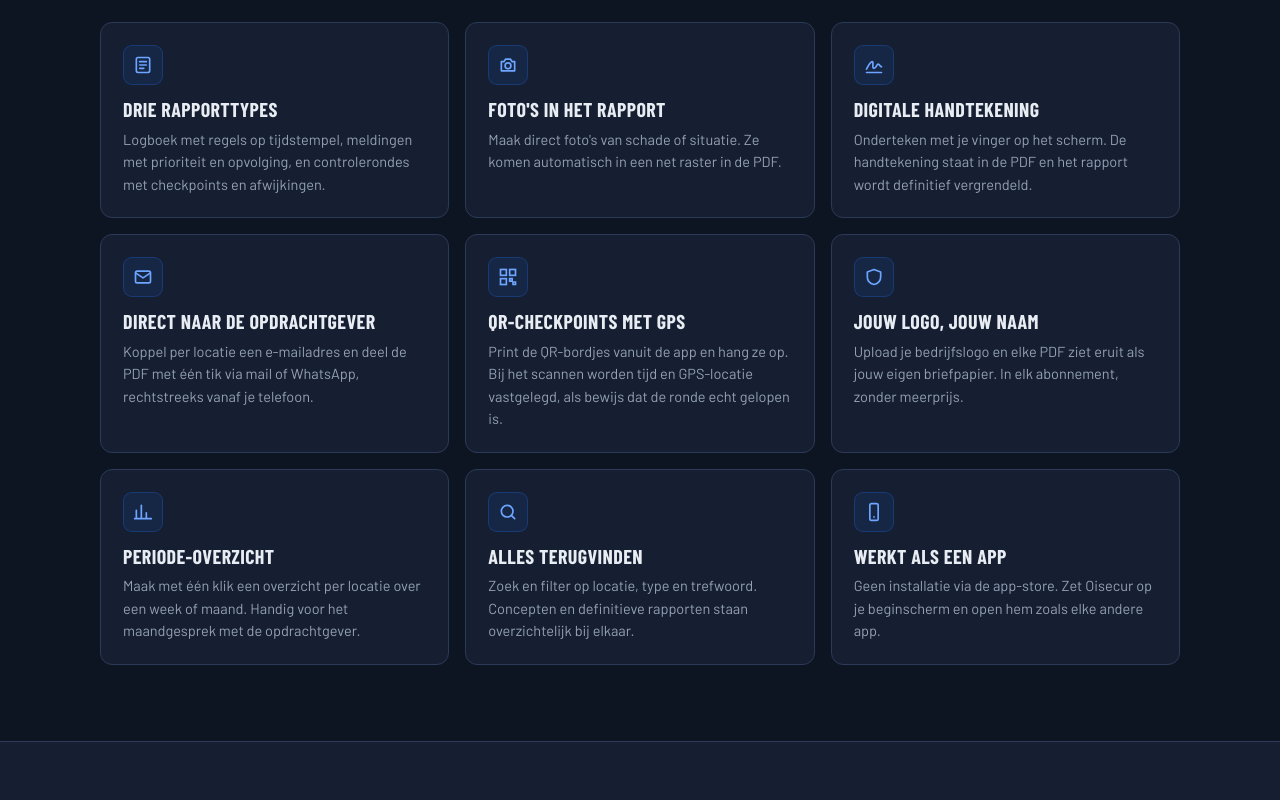
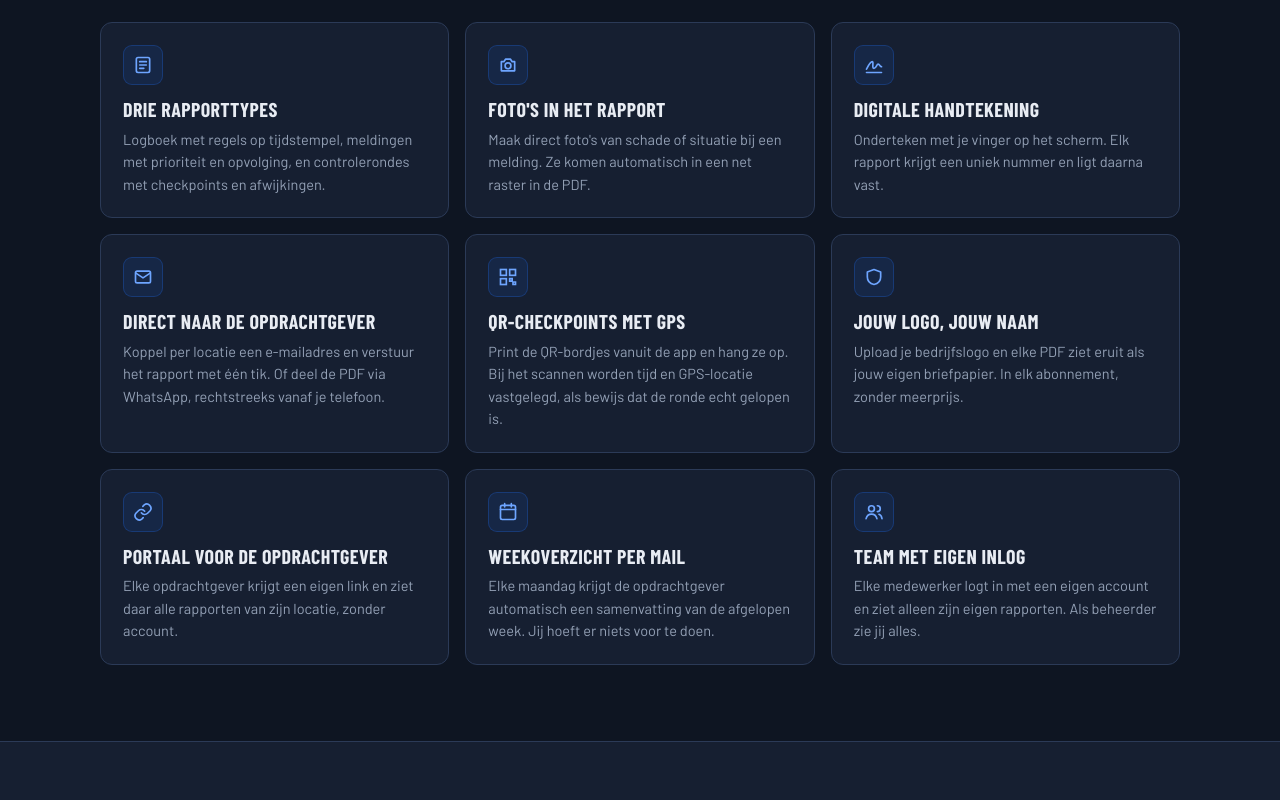
Before and after one commit to Skbbhv/oisecur, a website: page index.html in a window 1280 px wide. Shown: the part 1840-2640 px from the top of the page. Drawn offline with nearby package versions, Linux system fonts and the light colour scheme.

Commit message:
Add files via upload

```diff
--- a/index.html
+++ b/index.html
@@ -229,17 +229,17 @@ footer a{color:var(--muted)}
       <article>
         <div class="ic"><svg viewBox="0 0 24 24" fill="none" stroke="currentColor" stroke-width="2" stroke-linejoin="round"><path d="M4 8h3l2-3h6l2 3h3v11H4z"/><circle cx="12" cy="13" r="3.5"/></svg></div>
         <h3>Foto's in het rapport</h3>
-        <p>Maak direct foto's van schade of situatie. Ze komen automatisch in een net raster in de PDF.</p>
+        <p>Maak direct foto's van schade of situatie bij een melding. Ze komen automatisch in een net raster in de PDF.</p>
       </article>
       <article>
         <div class="ic"><svg viewBox="0 0 24 24" fill="none" stroke="currentColor" stroke-width="2" stroke-linecap="round"><path d="M3 17c3-6 5-9 7-9s-1 8 2 8 3-5 5-5 2 3 4 3"/><path d="M3 21h18"/></svg></div>
         <h3>Digitale handtekening</h3>
-        <p>Onderteken met je vinger op het scherm. De handtekening staat in de PDF en het rapport wordt definitief vergrendeld.</p>
+        <p>Onderteken met je vinger op het scherm. Elk rapport krijgt een uniek nummer en ligt daarna vast.</p>
       </article>
       <article>
         <div class="ic"><svg viewBox="0 0 24 24" fill="none" stroke="currentColor" stroke-width="2" stroke-linejoin="round"><rect x="3" y="5" width="18" height="14" rx="2"/><path d="m3 7 9 6 9-6"/></svg></div>
         <h3>Direct naar de opdrachtgever</h3>
-        <p>Koppel per locatie een e-mailadres en deel de PDF met één tik via mail of WhatsApp, rechtstreeks vanaf je telefoon.</p>
+        <p>Koppel per locatie een e-mailadres en verstuur het rapport met één tik. Of deel de PDF via WhatsApp, rechtstreeks vanaf je telefoon.</p>
       </article>
       <article>
         <div class="ic"><svg viewBox="0 0 24 24" fill="none" stroke="currentColor" stroke-width="2"><rect x="3" y="3" width="7" height="7"/><rect x="14" y="3" width="7" height="7"/><rect x="3" y="14" width="7" height="7"/><path d="M14 14h3v3h-3zM18 18h3v3h-3z"/></svg></div>
@@ -252,19 +252,19 @@ footer a{color:var(--muted)}
         <p>Upload je bedrijfslogo en elke PDF ziet eruit als jouw eigen briefpapier. In elk abonnement, zonder meerprijs.</p>
       </article>
       <article>
-        <div class="ic"><svg viewBox="0 0 24 24" fill="none" stroke="currentColor" stroke-width="2" stroke-linecap="round"><path d="M4 20V10M10 20V4M16 20v-7M22 20H2"/></svg></div>
-        <h3>Periode-overzicht</h3>
-        <p>Maak met één klik een overzicht per locatie over een week of maand. Handig voor het maandgesprek met de opdrachtgever.</p>
+        <div class="ic"><svg viewBox="0 0 24 24" fill="none" stroke="currentColor" stroke-width="2" stroke-linecap="round"><path d="M10 13a5 5 0 0 0 7.5.5l3-3a5 5 0 0 0-7-7l-1.7 1.7"/><path d="M14 11a5 5 0 0 0-7.5-.5l-3 3a5 5 0 0 0 7 7l1.7-1.7"/></svg></div>
+        <h3>Portaal voor de opdrachtgever</h3>
+        <p>Elke opdrachtgever krijgt een eigen link en ziet daar alle rapporten van zijn locatie, zonder account.</p>
       </article>
       <article>
-        <div class="ic"><svg viewBox="0 0 24 24" fill="none" stroke="currentColor" stroke-width="2" stroke-linecap="round"><circle cx="11" cy="11" r="7"/><path d="m20 20-4-4"/></svg></div>
-        <h3>Alles terugvinden</h3>
-        <p>Zoek en filter op locatie, type en trefwoord. Concepten en definitieve rapporten staan overzichtelijk bij elkaar.</p>
+        <div class="ic"><svg viewBox="0 0 24 24" fill="none" stroke="currentColor" stroke-width="2" stroke-linecap="round"><rect x="3" y="4" width="18" height="17" rx="2"/><path d="M3 9h18M8 2v4M16 2v4"/></svg></div>
+        <h3>Weekoverzicht per mail</h3>
+        <p>Elke maandag krijgt de opdrachtgever automatisch een samenvatting van de afgelopen week. Jij hoeft er niets voor te doen.</p>
       </article>
       <article>
-        <div class="ic"><svg viewBox="0 0 24 24" fill="none" stroke="currentColor" stroke-width="2" stroke-linejoin="round"><rect x="7" y="2" width="10" height="20" rx="2"/><path d="M11 18h2"/></svg></div>
-        <h3>Werkt als een app</h3>
-        <p>Geen installatie via de app-store. Zet Oisecur op je beginscherm en open hem zoals elke andere app.</p>
+        <div class="ic"><svg viewBox="0 0 24 24" fill="none" stroke="currentColor" stroke-width="2" stroke-linecap="round"><circle cx="9" cy="8" r="3.5"/><path d="M2.5 20c.8-3.5 3.4-5.5 6.5-5.5s5.7 2 6.5 5.5"/><path d="M16 4.5a3.5 3.5 0 0 1 0 7M18 14.8c2 .7 3.2 2.5 3.6 5.2"/></svg></div>
+        <h3>Team met eigen inlog</h3>
+        <p>Elke medewerker logt in met een eigen account en ziet alleen zijn eigen rapporten. Als beheerder zie jij alles.</p>
       </article>
     </div>
   </div>
@@ -316,7 +316,7 @@ footer a{color:var(--muted)}
           <li>Foto's, handtekening en eigen logo</li>
           <li>PDF-rapporten, onbeperkt</li>
         </ul>
-        <a class="btn btn-ghost" href="/app.html">Start gratis proef</a>
+        <a class="btn btn-ghost" href="/app.html?registreer=1">Start gratis proef</a>
       </div>
 
       <div class="plan pop">
@@ -330,9 +330,9 @@ footer a{color:var(--muted)}
           <li>Onbeperkt locaties</li>
           <li>QR-checkpoints met GPS</li>
           <li>Rapporten direct versturen naar opdrachtgevers</li>
-          <li>Periode-overzichten per locatie</li>
+          <li>Portaal en weekoverzicht voor opdrachtgevers</li>
         </ul>
-        <a class="btn btn-primary" href="/app.html">Start gratis proef</a>
+        <a class="btn btn-primary" href="/app.html?registreer=1">Start gratis proef</a>
       </div>
 
       <div class="plan">
@@ -347,7 +347,7 @@ footer a{color:var(--muted)}
           <li>Prioriteit bij support</li>
           <li>Hulp bij inrichting en overstap</li>
         </ul>
-        <a class="btn btn-ghost" href="/app.html">Start gratis proef</a>
+        <a class="btn btn-ghost" href="/app.html?registreer=1">Start gratis proef</a>
       </div>
     </div>
     <p class="prijs-note">14 dagen gratis proberen, zonder creditcard. Daarna maandelijks opzegbaar per de 1e van de maand.</p>
@@ -371,11 +371,11 @@ footer a{color:var(--muted)}
       </details>
       <details>
         <summary>Hoe krijgt de opdrachtgever de rapporten?</summary>
-        <p>Je deelt elk rapport met één tik als PDF, via mail of WhatsApp. Daarnaast maak je per locatie een periode-overzicht voor het maandgesprek. Zo bepaal jij precies wie wat ontvangt.</p>
+        <p>Op drie manieren: je mailt elk rapport met één tik, de opdrachtgever krijgt een eigen portaallink met alle rapporten van zijn locatie, en elke maandag komt er automatisch een weekoverzicht binnen. Zo bepaal jij precies wie wat ziet.</p>
       </details>
       <details>
         <summary>Werkt het ook op locatie zonder goed bereik?</summary>
-        <p>Ja. Rapporten, foto's en handtekening worden op het toestel opgeslagen. Alleen voor het versturen heb je internet nodig. De PDF kun je altijd lokaal opslaan of printen.</p>
+        <p>Invullen kan altijd. Wat je invult blijft op je telefoon bewaard als concept, ook als het bereik wegvalt. Zodra je weer verbinding hebt, sla je het rapport op en verstuur je het.</p>
       </details>
       <details>
         <summary>Zit ik ergens aan vast?</summary>
@@ -390,7 +390,7 @@ footer a{color:var(--muted)}
     <h2>Vanavond nog je eerste rapport?</h2>
     <p>Binnen vijf minuten staan je locaties en medewerkers erin. Het eerste rapport is dan een kwestie van kiezen en typen.</p>
     <div class="cta">
-      <a class="btn btn-primary btn-lg" href="/app.html">Probeer 14 dagen gratis</a>
+      <a class="btn btn-primary btn-lg" href="/app.html?registreer=1">Probeer 14 dagen gratis</a>
       <a class="btn btn-ghost btn-lg" href="/app.html?demo=1">Eerst de demo</a>
     </div>
   </div>
```
